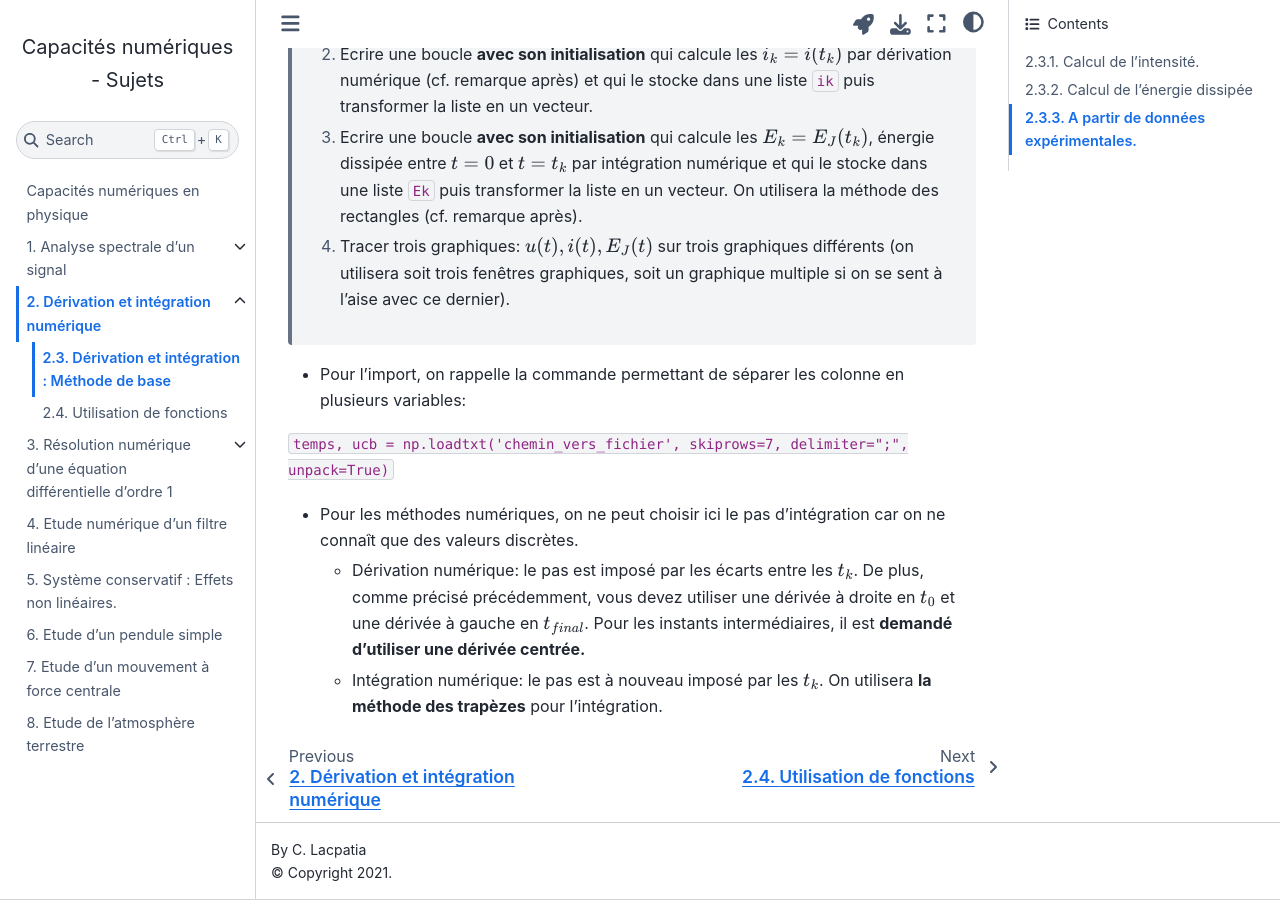
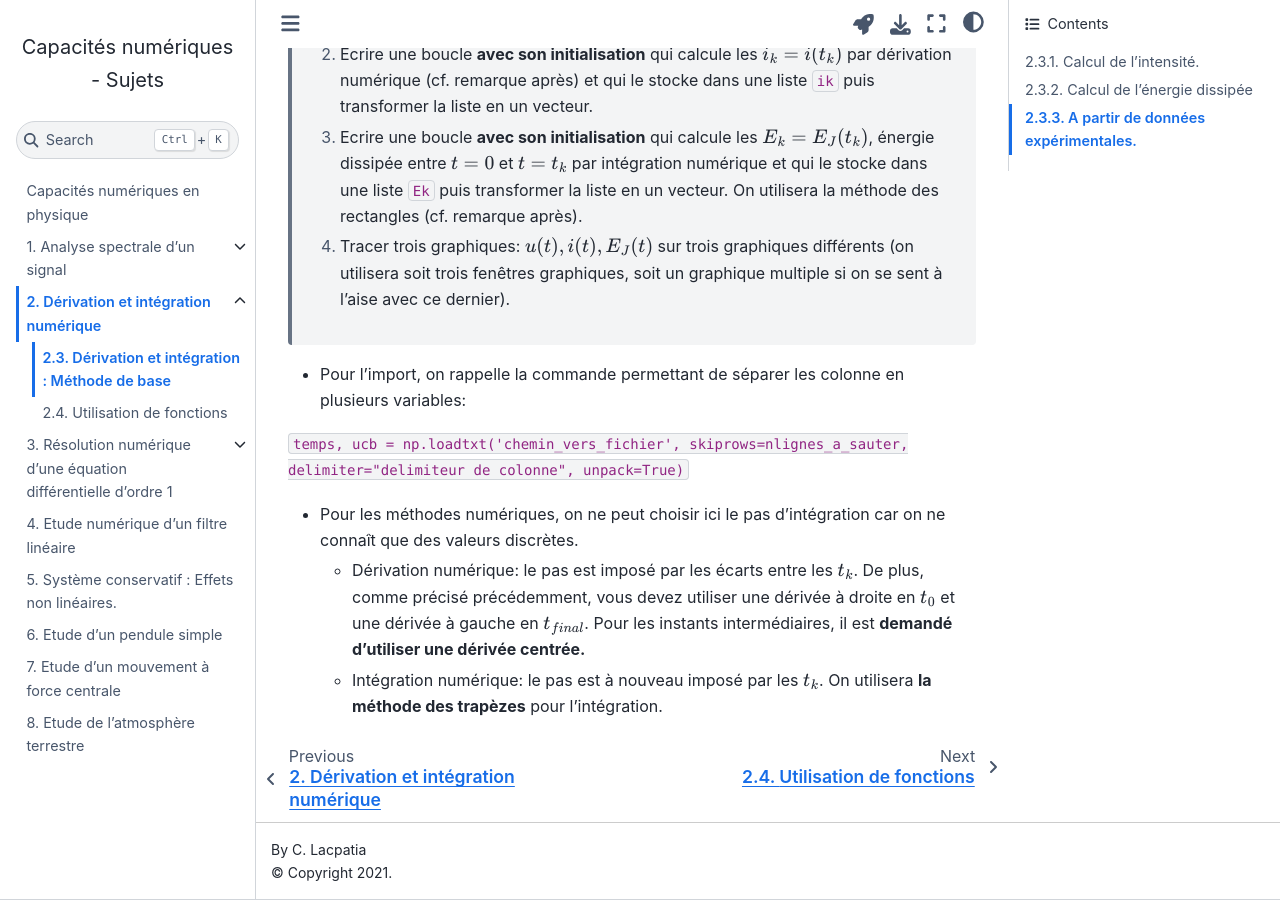
Before and after one commit to pcsi3physiquestan/capacites_numeriques_sources, a Jupyter Book: the page built from derivation_base.md, in a window 1280 px wide and 900 px high, scrolled down 2989 px. Built offline with Jupyter Book 1.0.4 settings and Sphinx 7.4.7 and the Sphinx Book theme 1.1.4, drawn with Linux system fonts in a browser that asks for light colours.

Commit message:
Mise à jour des sources

````diff
--- a/derivation_base.md
+++ b/derivation_base.md
@@ -103,7 +103,7 @@ Si votre navigateur ouvre le fichier au lieu de le télécharger, faites un clic
 
 * Pour l'import, on rappelle la commande permettant de séparer les colonne en plusieurs variables:
 
-```temps, ucb = np.loadtxt('chemin_vers_fichier', skiprows=7, delimiter=";", unpack=True)```
+```temps, ucb = np.loadtxt('chemin_vers_fichier', skiprows=nlignes_a_sauter, delimiter="delimiteur de colonne", unpack=True)```
 
 * Pour les méthodes numériques, on ne peut choisir ici le pas d'intégration car on ne connaît que des valeurs discrètes.
     * Dérivation numérique: le pas est imposé par les écarts entre les $t_k$. De plus, comme précisé précédemment, vous devez utiliser une dérivée à droite en $t_0$ et une dérivée à gauche en $t_{final}$. Pour les instants intermédiaires, il est __demandé d'utiliser une dérivée centrée.__
````
Also changed, not shown: elec_reponse_o1.md (+2 -0 lines).
